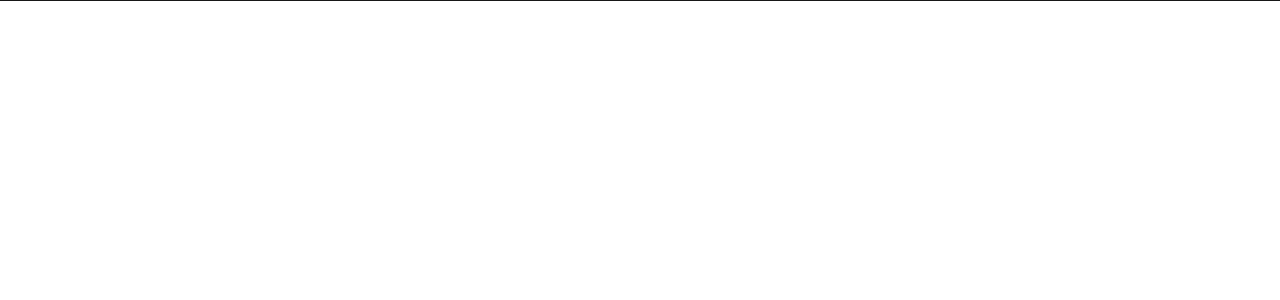
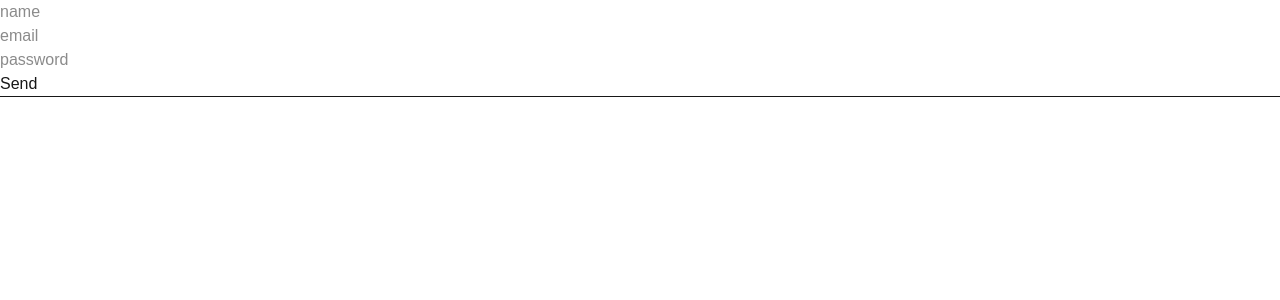
Before and after one commit to KhrystynaHrytsiv/next, a Next.js app: page / in a window 1280 px wide. Shown: the top 300 px of the page. Built offline with nearby package versions, Linux system fonts and the light colour scheme.

Commit message:
client zod

```diff
--- /dev/null
+++ b/app/api/user/route.ts
@@ -0,0 +1,14 @@
+import {userSchema} from "@/lib/schema";
+import {NextResponse} from "next/server";
+
+export async  function POST (req:Request){
+    const body = await req.json();
+    const result = userSchema.safeParse(body);
+    if (!result.success){
+        return NextResponse.json({errors: result.error.flatten()})
+    }
+    return NextResponse.json({
+        message: "OK",
+        data: result.data
+    })
+}
--- a/app/page.tsx
+++ b/app/page.tsx
@@ -1,7 +1,36 @@
-import Image from "next/image";
+'use client'
+import {useForm} from "react-hook-form";
+import {UserFormData, userSchema} from "@/lib/schema";
+import {zodResolver} from "@hookform/resolvers/zod";
 
 export default function Home() {
+    const {register, handleSubmit, formState:{errors}} = useForm<UserFormData>({resolver:zodResolver(userSchema)});
+
+    const onSubmit = async (data:UserFormData)=>{
+        const  res = await fetch('/api/users', {
+            method:'POST',
+            body: JSON.stringify(data)
+        });
+        const json = await res.json();
+        console.log(json);
+    }
   return (
-    <></>
+    <>
+      <form onSubmit={handleSubmit(onSubmit)}>
+          <div>
+              <input {...register('name')} placeholder={'name'}/>
+              {errors.name && (<p>{errors.name.message}</p>)}
+          </div>
+          <div>
+              <input {...register('email')} placeholder={'email'}/>
+              {errors.email && (<p>{errors.email.message}</p>)}
+          </div>
+          <div>
+              <input {...register('password')} placeholder={'password'}/>
+              {errors.password && (<p>{errors.password.message}</p>)}
+          </div>
+          <button type={'submit'}>Send</button>
+      </form>
+    </>
   );
 }
--- /dev/null
+++ b/lib/schema.ts
@@ -0,0 +1,8 @@
+import {z} from 'zod';
+
+export const userSchema = z.object({
+    name: z.string().min(2, 'Min 2 char length'),
+    email: z.string().email('Min 2 char length'),
+    password: z.string().min(6, 'Password must be at least 6 characters')
+})
+export type UserFormData = z.infer<typeof userSchema>;
--- a/package.json
+++ b/package.json
@@ -11,7 +11,10 @@
   "dependencies": {
     "next": "16.2.4",
     "react": "19.2.4",
-    "react-dom": "19.2.4"
+    "react-dom": "19.2.4",
+    "zod": "^4.4.3",
+    "react-hook-form": "^7.75.0",
+    "@hookform/resolvers": "^5.2.2"
   },
   "devDependencies": {
     "@tailwindcss/postcss": "^4",
```
Also changed, not shown: 1 other file (tests, documents, lock files or other folders).
